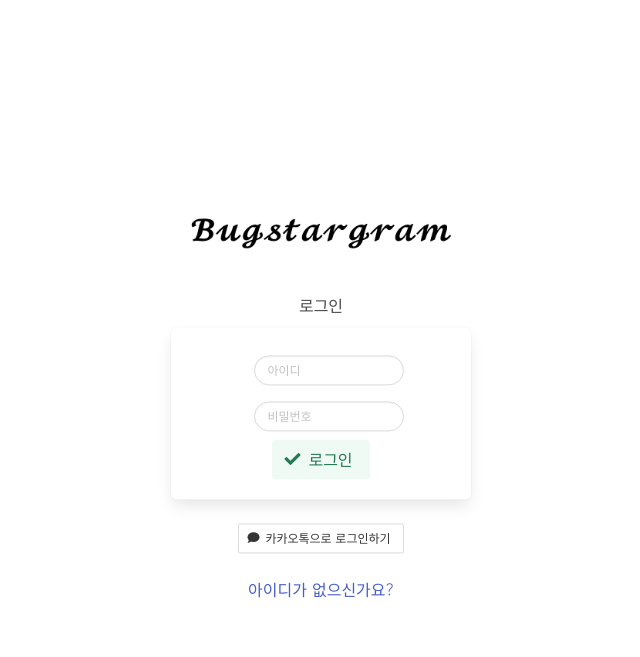
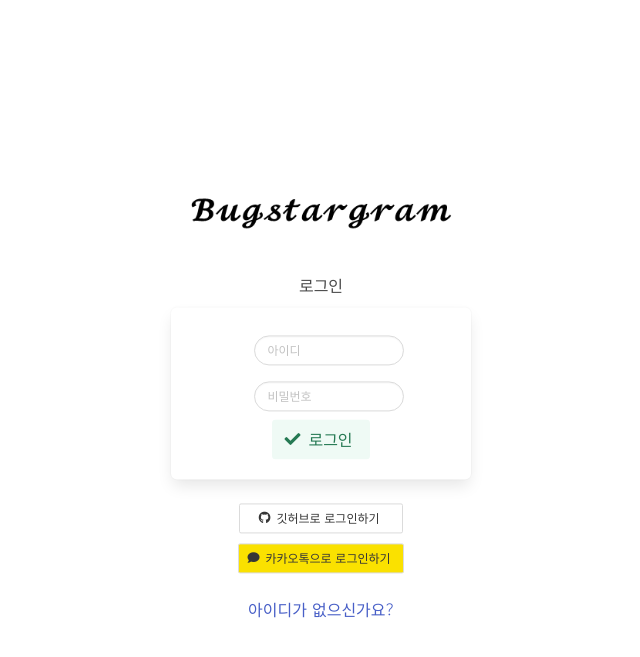
Before and after one commit to hojin9car/nbc_insta_clone_17, a Flask app: page /login in a window 1280 px wide. Shown: the top 657 px of the page, without its empty margins (319-959 px from the left). Run offline with Flask 2, Linux system fonts and the light colour scheme; some libraries are stand-ins or nearby versions.

Commit message:
깃허브 소셜로그인 기능 추가

```diff
--- a/login_join/static/style.css
+++ b/login_join/static/style.css
@@ -58,3 +58,11 @@ input {
 #loginBtn:hover{
     border: 1px solid gainsboro;
 }
+#login-box #kakao-btn {
+    background-color: #fae100;
+}
+#login-box #github-btn {
+    width: 163.250px;
+    height: 30px;
+    margin-bottom: 10px;
+}
--- a/login_join/templates/join.html
+++ b/login_join/templates/join.html
@@ -70,7 +70,7 @@
                         console.log(res)
                         if (res.result == 'success') {
                             alert(res.msg)
-                            isItBtn.disabled = true
+
                         } else {
                             alert(res.msg)
                             $('#form')[0].reset()
@@ -88,10 +88,6 @@
             const pass2 = document.getElementById("password2").value
             const id = document.getElementById("id").value
             const nick = document.getElementById("nick").value
-            if (isItBtn.disabled != true){
-                err.innerText = "아이디 중복확인을 해주세요."
-                return
-            }
             if(!isId(id)) {
                 err.innerText = "아이디는 영문자로 시작하는 6~20자 영문자 또는 숫자이어야 합니다."
                 $('#form')[0].reset()
--- a/login_join/templates/lol.html
+++ b/login_join/templates/lol.html
@@ -30,7 +30,13 @@
 
             </form>
         </div>
-        <button class="button is-small" onclick="loginWithKakao()">
+        <button class="button is-small" onclick="loginWithGithub()"id="github-btn">
+            <span class="icon">
+              <i class="fab fa-github"></i>
+            </span>
+            <span>깃허브로 로그인하기</span>
+        </button>
+        <button class="button is-small" onclick="loginWithKakao()" id="kakao-btn">
             <span class="icon">
               <i class="fas fa-comment"></i>
             </span>
@@ -87,6 +93,15 @@
                 window.location.href = `${baseUrl}?${params}`
             }
 
+            function loginWithGithub(){
+                const baseUrl = 'https://github.com/login/oauth/authorize'
+                config = {
+                    client_id : '94debc0ee29ed22a1f74'
+                }
+                const params= new URLSearchParams(config).toString()
+                window.location.href = `${baseUrl}?${params}`
+            }
+
         </script>
 </body>
 </html>
--- a/login_join/test.py
+++ b/login_join/test.py
@@ -156,6 +156,40 @@ def login_kakao():
     resp.set_cookie('token',token)
     return resp
 
+@app.route('/login/github')
+def login_github():
+    code = request.args.get('code')
+    url ='https://github.com/login/oauth/access_token'
+    client_secret = '0775e84c22ce79ebdc1ef85ca5f9293f599e057e'
+    client_id = '94debc0ee29ed22a1f74'
+    headers = {'Accept': 'application/json'}
+
+    resp = requests.post(
+        url=url,
+        headers=headers,
+        data={'client_id': client_id, 'client_secret': client_secret,'code': code}
+    )
+
+    access_token = resp.json()['access_token']
+    url = 'https://api.github.com/user'
+    headers = {'Authorization': f'token {access_token}'}
+    resp = requests.get(
+        url=url,
+        headers=headers,
+    )
+    user_info = resp.json()
+    is_it = db.user.find_one({'user_id': user_info['id']})
+
+    #아이디가 존재하면 아이디 생략 x
+    if not is_it:
+        db.user.insert_one(
+            {'user_id': user_info['id'], 'user_nick': user_info['name'], 'social_only': True})
+    # 토큰 생성후 쿠키 부여
+    payload = {'id': user_info['id']}
+    token = jwt.encode(payload, SECRET_KEY, algorithm='HS256')
+    resp = make_response(redirect(url_for('home')))
+    resp.set_cookie('token', token)
+    return resp
 
 
 if __name__ == '__main__':
```
